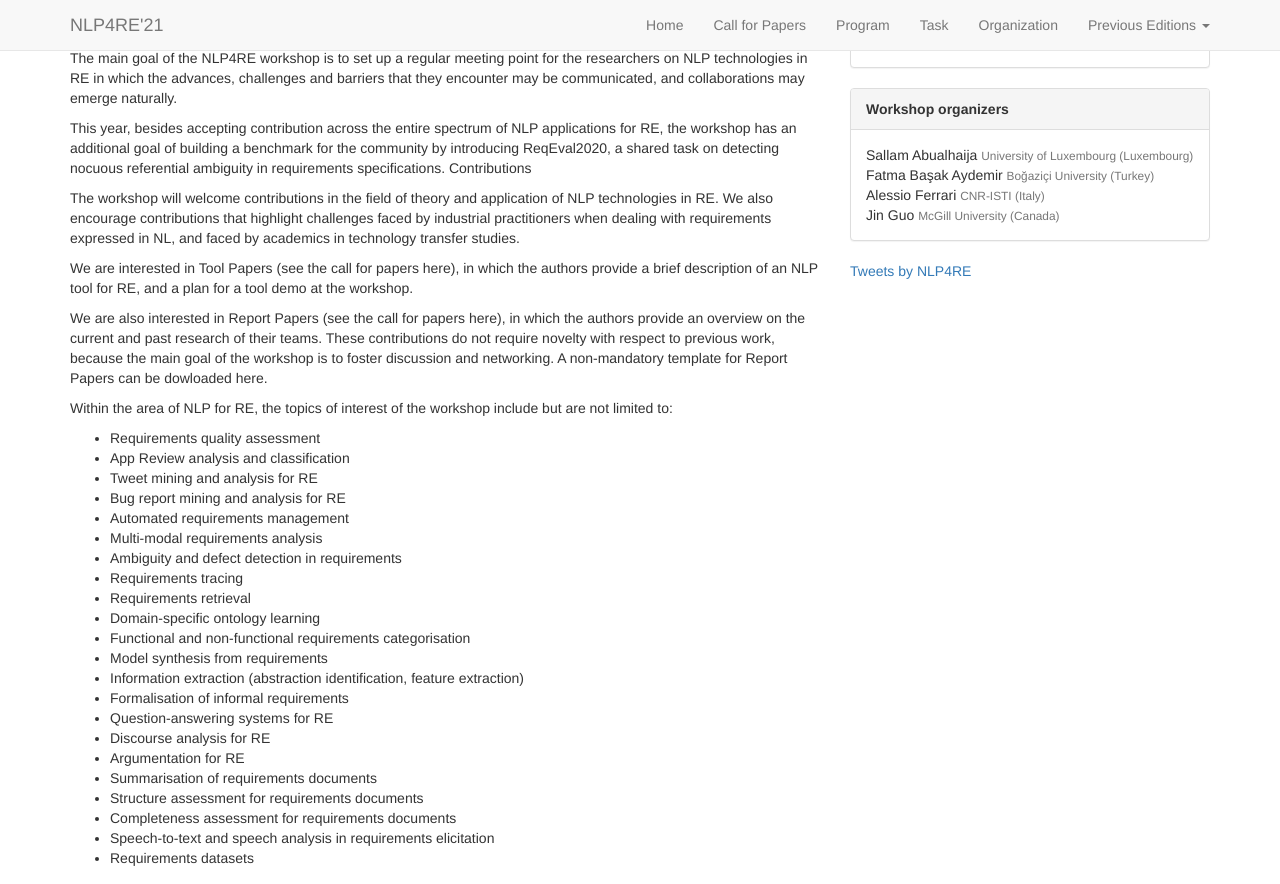
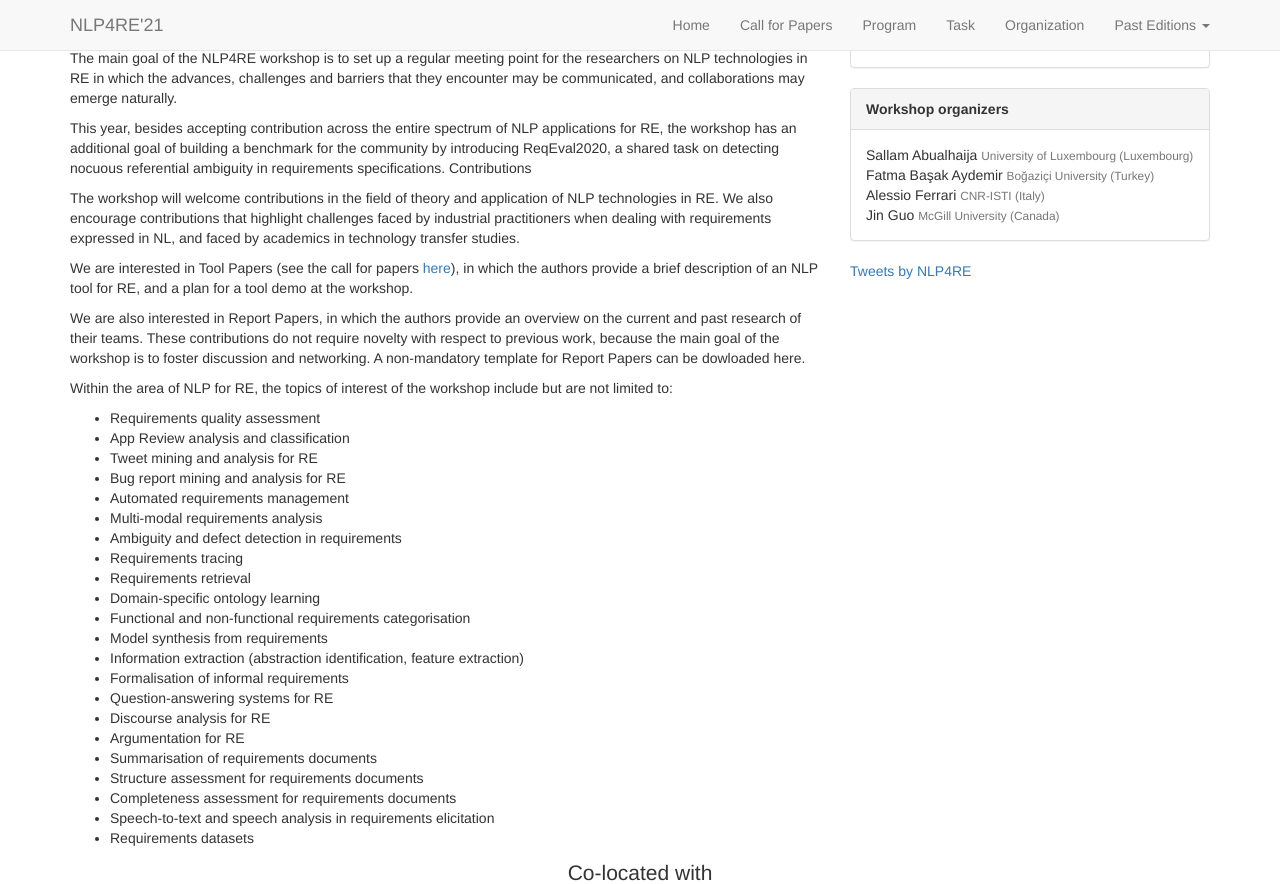
Before and after one commit to nlp4re/2021, a Jekyll site: the page built from md_file/index.md, in a window 1280 px wide and 900 px high, scrolled down 368 px, cut to the strip 0-884 px from the top of the window. Built offline with Jekyll 4.4.1, drawn with Linux system fonts in a browser that asks for light colours; nearby versions of some CDN libraries; library files that are not in the unit come from our copies; comment, search, counter and statistics services are not loaded; our own code applies the rules of GitHub Pages for plain Markdown files.

Commit message:
Links fixed
fixed dangling links

```diff
--- a/_data/navigation.yml
+++ b/_data/navigation.yml
@@ -8,7 +8,7 @@
   url: /task.html
 - title: Organization
   url: /organization.html
-- title: Previous Editions
+- title: Past Editions
   sub:
     - title: NLP4RE'20
       url: https://nlp4re.github.io/2020/
--- a/md_file/index.md
+++ b/md_file/index.md
@@ -15,9 +15,9 @@ Contributions
 
 The workshop will welcome contributions in the field of theory and application of NLP technologies in RE. We also encourage contributions that highlight challenges faced by industrial practitioners when dealing with requirements expressed in NL, and faced by academics in technology transfer studies.
 
-We are interested in Tool Papers (see the call for papers here), in which the authors provide a brief description of an NLP tool for RE, and a plan for a tool demo at the workshop.
+We are interested in Tool Papers (see the call for papers [here](https://nlp4re.github.io/2021/cfp.html)), in which the authors provide a brief description of an NLP tool for RE, and a plan for a tool demo at the workshop.
 
-We are also interested in Report Papers (see the call for papers here), in which the authors provide an overview on the current and past research of their teams. These contributions do not require novelty with respect to previous work, because the main goal of the workshop is to foster discussion and networking. A non-mandatory template for Report Papers can be dowloaded here.
+We are also interested in Report Papers, in which the authors provide an overview on the current and past research of their teams. These contributions do not require novelty with respect to previous work, because the main goal of the workshop is to foster discussion and networking. A non-mandatory template for Report Papers can be dowloaded here.
 
 Within the area of NLP for RE, the topics of interest of the workshop include but are not limited to:
 
```
Also changed, not shown: 3 other files.
